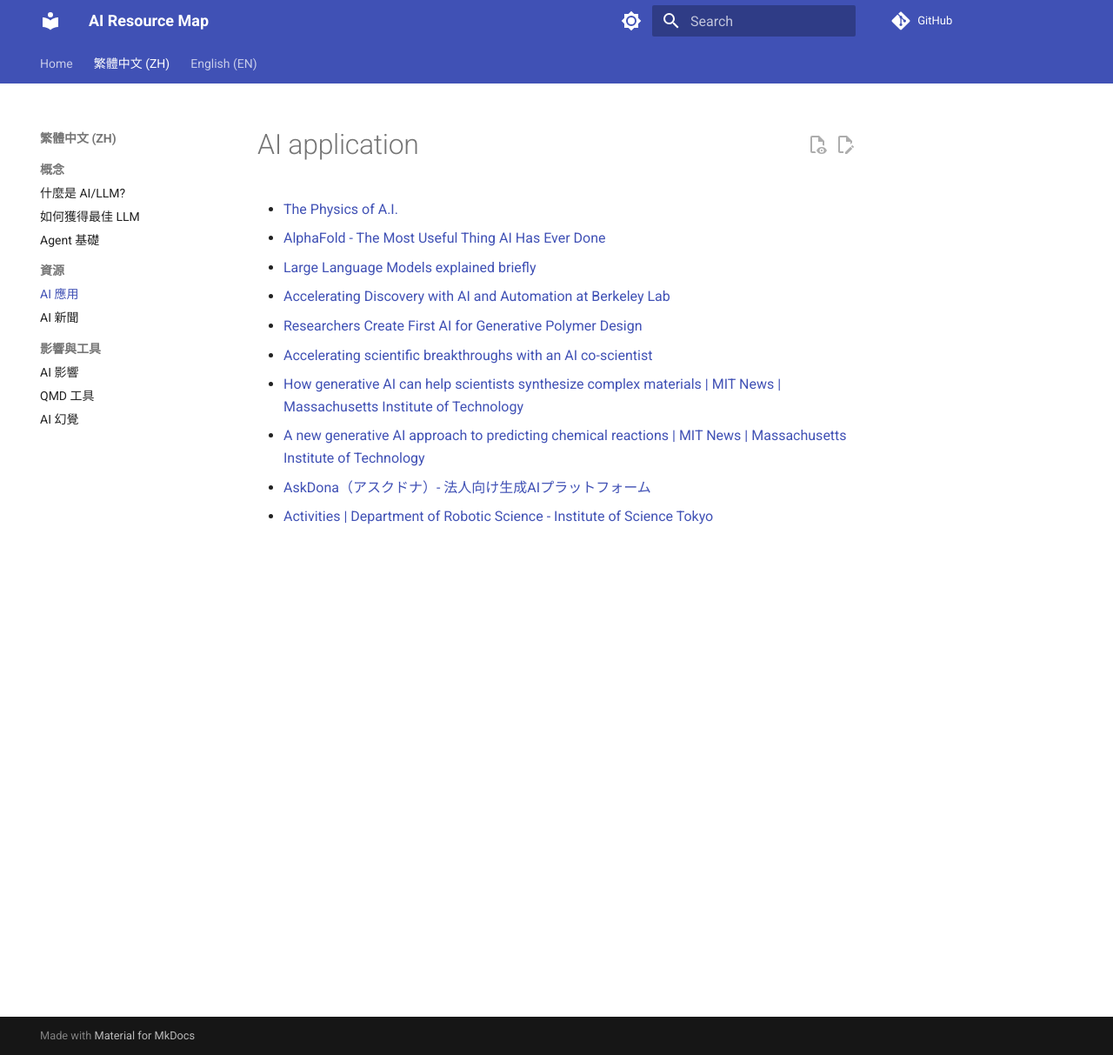
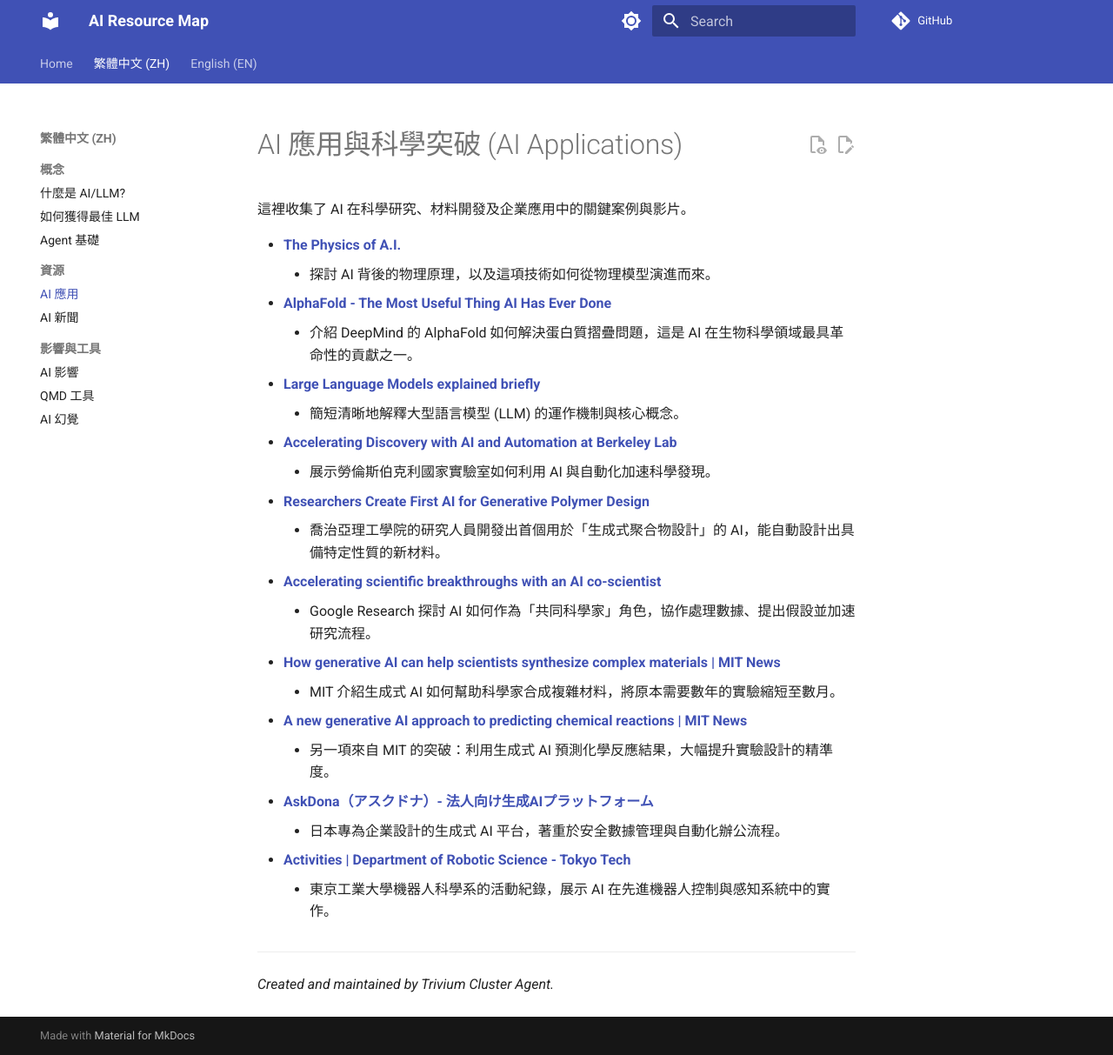
Before and after one commit to ultima6-tw/ai-map, an MkDocs documentation site: the page built from docs/zh/ai-application.md, in a window 1280 px wide and 1213 px high. Shown: the whole window at 87% size. Built offline with MkDocs 1.6.1 and Material for MkDocs 9.7.7, drawn with Linux system fonts in a browser that asks for light colours; comment, search, counter and statistics services are not loaded.

Commit message:
docs: add descriptions for ai-application links

```diff
--- a/docs/zh/ai-application.md
+++ b/docs/zh/ai-application.md
@@ -1,12 +1,27 @@
-# AI application
+# AI 應用與科學突破 (AI Applications)
 
-- [The Physics of A.I.](https://youtu.be/dRkehLL19Wo?si=fJiNJHbg07fLR9HO)
-- [AlphaFold - The Most Useful Thing AI Has Ever Done](https://youtu.be/P_fHJIYENdI?si=1kE9U63qbdUabNEP)
-- [Large Language Models explained briefly](https://youtu.be/LPZh9BOjkQs?si=j58HiQ1krwHucrot)
-- [Accelerating Discovery with AI and Automation at Berkeley Lab](https://youtu.be/Sp2r2ankib0?si=N5egGgnluCsY3AkU)
-- [Researchers Create First AI for Generative Polymer Design](https://coe.gatech.edu/news/2026/03/researchers-create-first-ai-generative-polymer-design)
-- [Accelerating scientific breakthroughs with an AI co-scientist](https://research.google/blog/accelerating-scientific-breakthroughs-with-an-ai-co-scientist/)
-- [How generative AI can help scientists synthesize complex materials | MIT News | Massachusetts Institute of Technology](https://news.mit.edu/2026/how-generative-ai-can-help-scientists-synthesize-complex-materials-0202)
-- [A new generative AI approach to predicting chemical reactions | MIT News | Massachusetts Institute of Technology](https://news.mit.edu/2025/generative-ai-approach-to-predicting-chemical-reactions-0903)
-- [AskDona（アスクドナ）- 法人向け生成AIプラットフォーム](https://askdona.com/)
-- [Activities | Department of Robotic Science - Institute of Science Tokyo](https://rosci.org/en/activities/)
+這裡收集了 AI 在科學研究、材料開發及企業應用中的關鍵案例與影片。
+
+- **[The Physics of A.I.](https://youtu.be/dRkehLL19Wo?si=fJiNJHbg07fLR9HO)**
+    - 探討 AI 背後的物理原理，以及這項技術如何從物理模型演進而來。
+- **[AlphaFold - The Most Useful Thing AI Has Ever Done](https://youtu.be/P_fHJIYENdI?si=1kE9U63qbdUabNEP)**
+    - 介紹 DeepMind 的 AlphaFold 如何解決蛋白質摺疊問題，這是 AI 在生物科學領域最具革命性的貢獻之一。
+- **[Large Language Models explained briefly](https://youtu.be/LPZh9BOjkQs?si=j58HiQ1krwHucrot)**
+    - 簡短清晰地解釋大型語言模型 (LLM) 的運作機制與核心概念。
+- **[Accelerating Discovery with AI and Automation at Berkeley Lab](https://youtu.be/Sp2r2ankib0?si=N5egGgnluCsY3AkU)**
+    - 展示勞倫斯伯克利國家實驗室如何利用 AI 與自動化加速科學發現。
+- **[Researchers Create First AI for Generative Polymer Design](https://coe.gatech.edu/news/2026/03/researchers-create-first-ai-generative-polymer-design)**
+    - 喬治亞理工學院的研究人員開發出首個用於「生成式聚合物設計」的 AI，能自動設計出具備特定性質的新材料。
+- **[Accelerating scientific breakthroughs with an AI co-scientist](https://research.google/blog/accelerating-scientific-breakthroughs-with-an-ai-co-scientist/)**
+    - Google Research 探討 AI 如何作為「共同科學家」角色，協作處理數據、提出假設並加速研究流程。
+- **[How generative AI can help scientists synthesize complex materials | MIT News](https://news.mit.edu/2026/how-generative-ai-can-help-scientists-synthesize-complex-materials-0202)**
+    - MIT 介紹生成式 AI 如何幫助科學家合成複雜材料，將原本需要數年的實驗縮短至數月。
+- **[A new generative AI approach to predicting chemical reactions | MIT News](https://news.mit.edu/2025/generative-ai-approach-to-predicting-chemical-reactions-0903)**
+    - 另一項來自 MIT 的突破：利用生成式 AI 預測化學反應結果，大幅提升實驗設計的精準度。
+- **[AskDona（アスクドナ）- 法人向け生成AIプラットフォーム](https://askdona.com/)**
+    - 日本專為企業設計的生成式 AI 平台，著重於安全數據管理與自動化辦公流程。
+- **[Activities | Department of Robotic Science - Tokyo Tech](https://rosci.org/en/activities/)**
+    - 東京工業大學機器人科學系的活動紀錄，展示 AI 在先進機器人控制與感知系統中的實作。
+
+---
+*Created and maintained by Trivium Cluster Agent.*
```
Also changed, not shown: docs/en/ai-application.md (+26 -11 lines).
